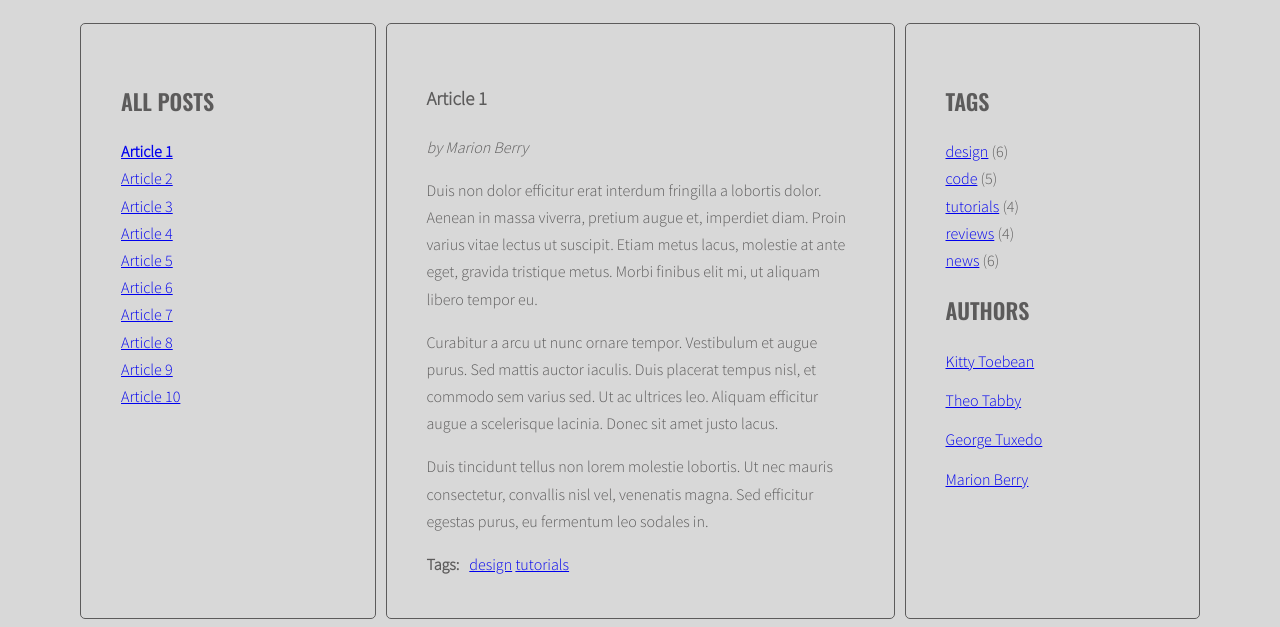
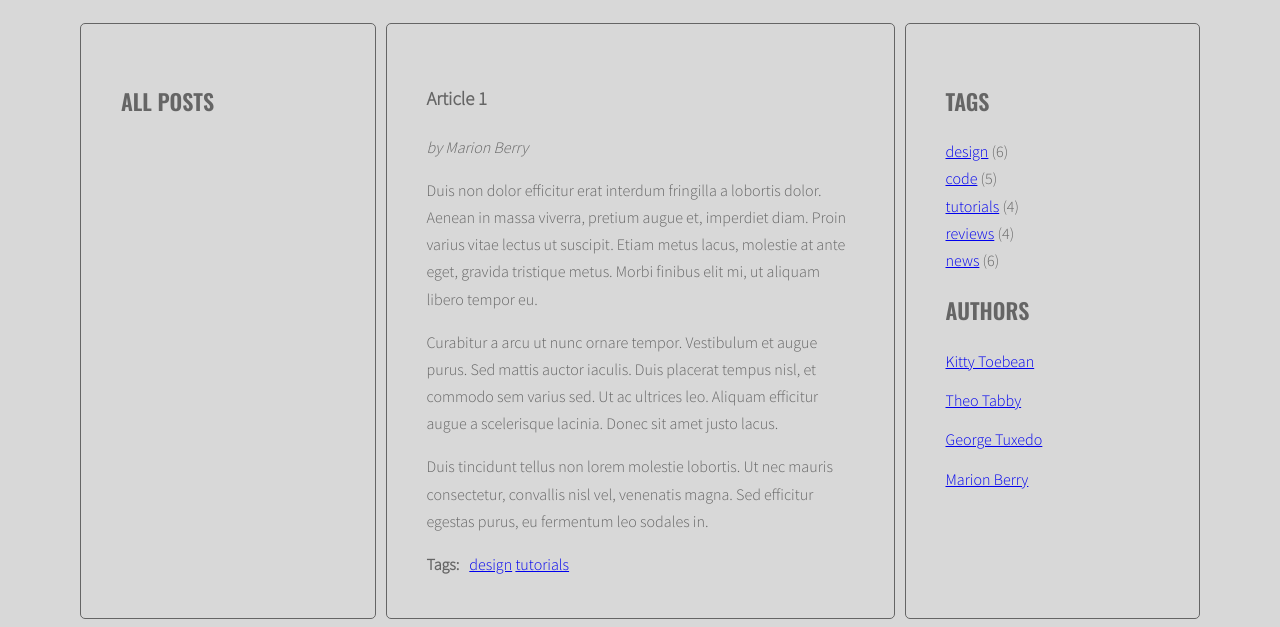
Before and after one commit to marcin-por95/javascript-blog, a website: page javascript-blog/index.html in a window 1280 px wide. Shown: the part 220-847 px from the top of the page. Drawn offline with nearby package versions, Linux system fonts and the light colour scheme.

Commit message:
remove list from html

```diff
--- a/javascript-blog/index.html
+++ b/javascript-blog/index.html
@@ -16,16 +16,7 @@
          <aside class="sidebar">
              <h2 class="section-title">All posts</h2>
              <ul class="list titles">
-                 <li><a href="#article-1" class="active"><span>Article 1</span></a></li>
-                 <li><a href="#article-2"><span>Article 2</span></a></li>
-                 <li><a href="#article-3"><span>Article 3</span></a></li>
-                 <li><a href="#article-4"><span>Article 4</span></a></li>
-                 <li><a href="#article-5"><span>Article 5</span></a></li>
-                 <li><a href="#article-6"><span>Article 6</span></a></li>
-                 <li><a href="#article-7"><span>Article 7</span></a></li>
-                 <li><a href="#article-8"><span>Article 8</span></a></li>
-                 <li><a href="#article-9"><span>Article 9</span></a></li>
-                 <li><a href="#article-10"><span>Article 10</span></a></li>
+
              </ul>
          </aside>
          <section class="posts">
--- a/javascript-blog/js/script.js
+++ b/javascript-blog/js/script.js
@@ -1,4 +1,4 @@
-
+{ 'use strict';
 const titleClickHandler = function(event){
     console.log('Link was clicked!');
     /* [DONE] remove class 'active' from all article links  */
@@ -27,7 +27,5 @@ const titleClickHandler = function(event){
     targetArticle.classList.add('active');
 }
 
-const links = document.querySelectorAll('.titles a');
-for (let link of links) {
-    link.addEventListener('click', titleClickHandler);
+    generateTitleLinks();
 }
--- a/javascript-blog/sass/style.scss
+++ b/javascript-blog/sass/style.scss
@@ -3,7 +3,7 @@
 /* Variables */
 
 $color-light: #d8d8d8;
-$color-dark: #5c5b5b;
+$color-dark: #656565;
 
 $font-logo: 'Sacramento', cursive;
 $font-header: 'Oswald', sans-serif;
```
Also changed, not shown: javascript-blog/css/style.css.
